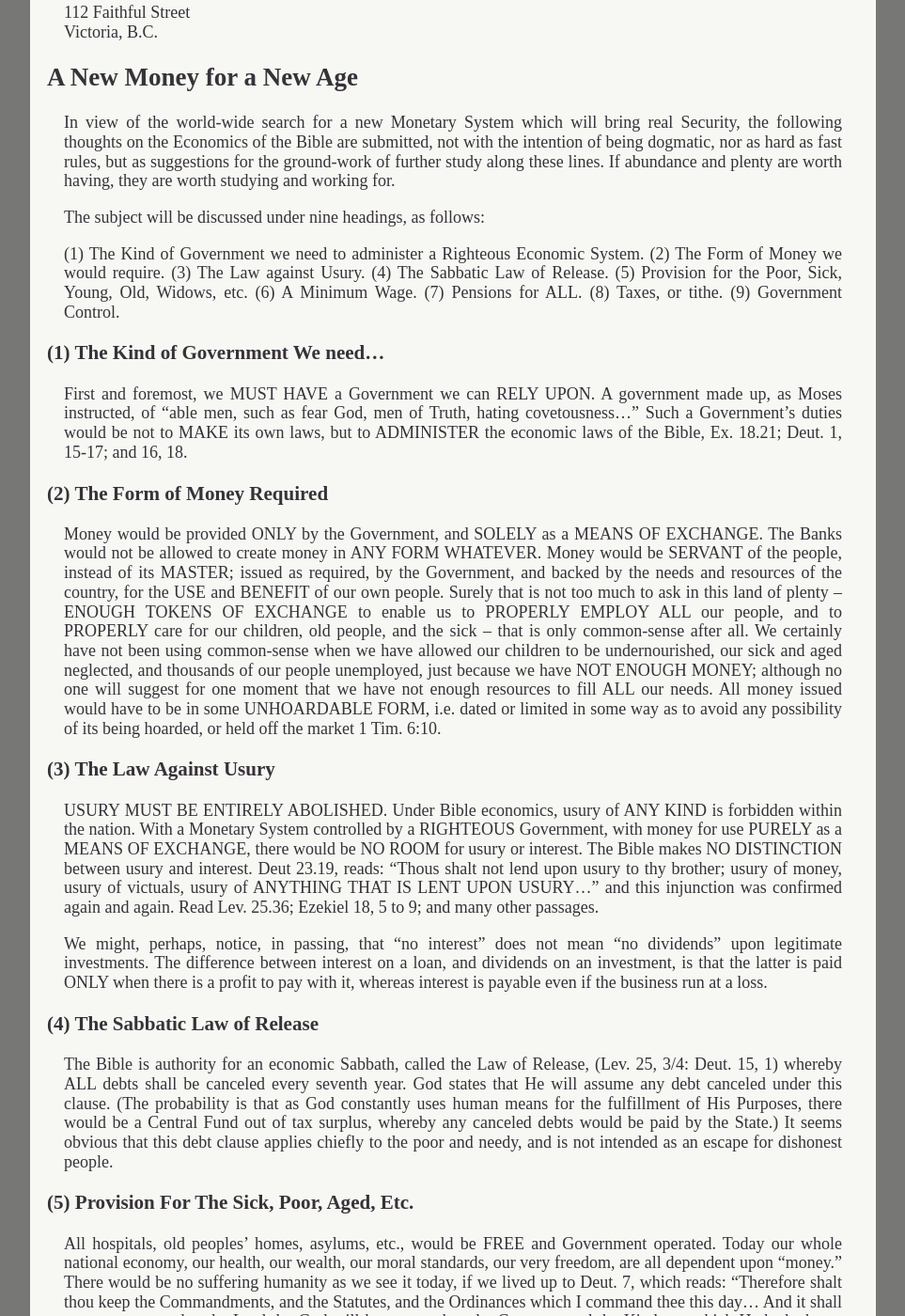
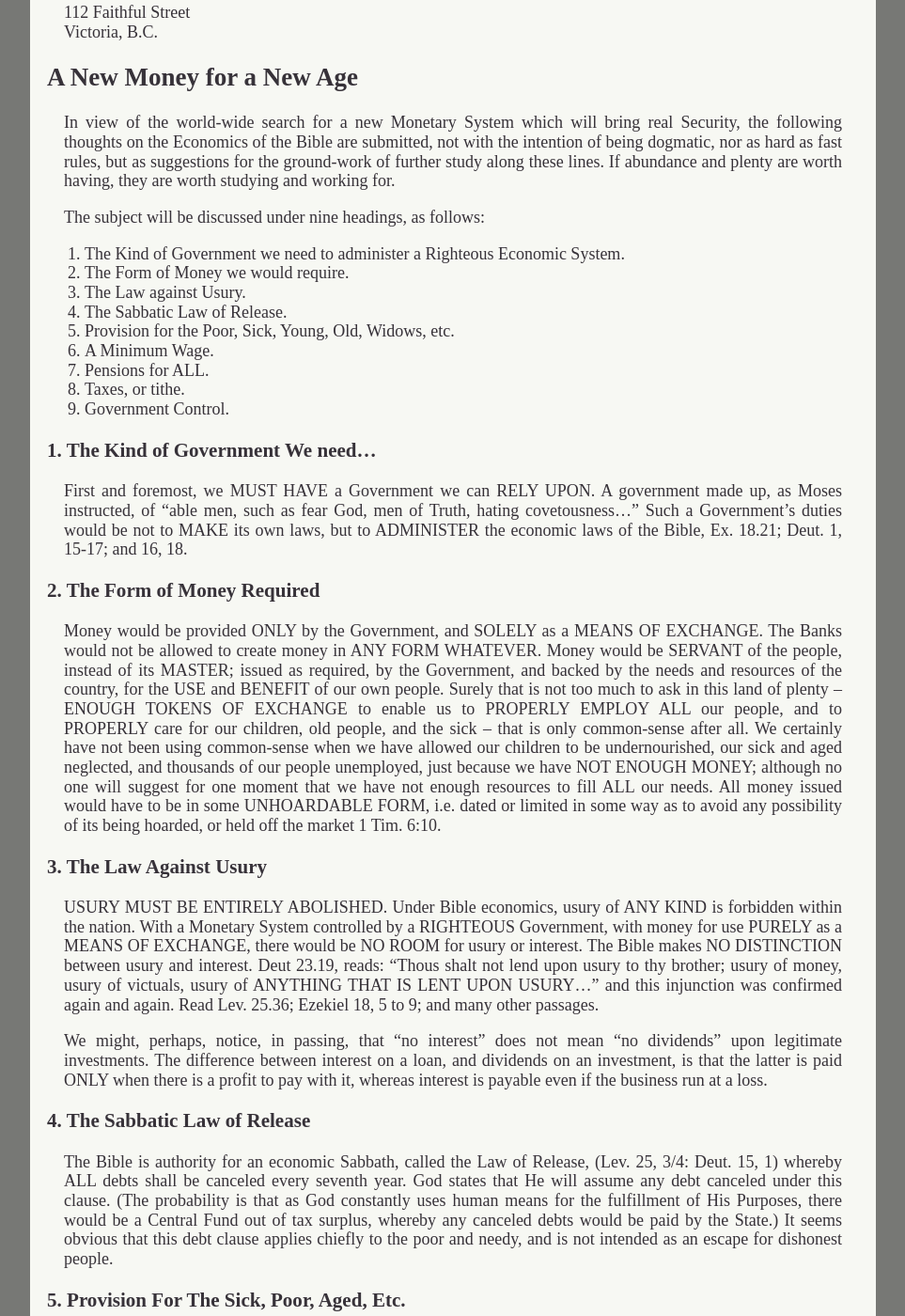
Before and after one commit to heuripedes/heuripedes.github.com, a Jekyll site: the page built from _posts/2019-11-24-old-pamphlet-a-new-money-for-a-new-age.md, in a window 1280 px wide and 1400 px high, scrolled down 366 px. Shown: the whole window at 94% size, without its empty margins (158-1121 px from the left). Built offline with Jekyll 4.4.1, drawn with Linux system fonts in a browser that asks for light colours; some web fonts are replaced; comment, search, counter and statistics services are not loaded; some of the changed text lies outside the part shown.

Commit message:
correçao na formataçao de um dos panfletos

```diff
--- a/_posts/2019-11-24-old-pamphlet-a-new-money-for-a-new-age.md
+++ b/_posts/2019-11-24-old-pamphlet-a-new-money-for-a-new-age.md
@@ -19,53 +19,53 @@ In view of the world-wide search for a new Monetary System which will bring real
 
 The subject will be discussed under nine headings, as follows:
 
-(1) The Kind of Government we need to administer a Righteous Economic System.
-(2) The Form of Money we would require.
-(3) The Law against Usury.
-(4) The Sabbatic Law of Release.
-(5) Provision for the Poor, Sick, Young, Old, Widows, etc.
-(6) A Minimum Wage.
-(7) Pensions for ALL.
-(8) Taxes, or tithe.
-(9) Government Control.
+1. The Kind of Government we need to administer a Righteous Economic System.
+2. The Form of Money we would require.
+3. The Law against Usury.
+4. The Sabbatic Law of Release.
+5. Provision for the Poor, Sick, Young, Old, Widows, etc.
+6. A Minimum Wage.
+7. Pensions for ALL.
+8. Taxes, or tithe.
+9. Government Control.
 
-### (1) The Kind of Government We need...
+### 1. The Kind of Government We need...
 
 First and foremost, we MUST HAVE a Government we can RELY UPON. A government made up, as Moses instructed, of "able men, such as fear God, men of Truth, hating covetousness..." Such a Government's duties would be not to MAKE its own laws, but to ADMINISTER the economic laws of the Bible, Ex. 18.21; Deut. 1, 15-17; and 16, 18.
 
-### (2) The Form of Money Required
+### 2. The Form of Money Required
 
 Money would be provided ONLY by the Government, and SOLELY as a MEANS OF EXCHANGE. The Banks would not be allowed to create money in ANY FORM WHATEVER. Money would be SERVANT of the people, instead of its MASTER; issued as required, by the Government, and backed by the needs and resources of the country, for the USE and BENEFIT of our own people. Surely that is not too much to ask in this land of plenty -- ENOUGH TOKENS OF EXCHANGE to enable us to PROPERLY EMPLOY ALL our people, and to PROPERLY care for our children, old people, and the sick -- that is only common-sense after all. We certainly have not been using common-sense when we have allowed our children to be undernourished, our sick and aged neglected, and thousands of our people unemployed, just because we have NOT ENOUGH MONEY; although no one will suggest for one moment that we have not enough resources to fill ALL our needs. All money issued would have to be in some UNHOARDABLE FORM, i.e. dated or limited in some way as to avoid any possibility of its being hoarded, or held off the market 1 Tim. 6:10.
 
-### (3) The Law Against Usury
+### 3. The Law Against Usury
 
 USURY MUST BE ENTIRELY ABOLISHED. Under Bible economics, usury of ANY KIND is forbidden within the nation. With a Monetary System controlled by a RIGHTEOUS Government, with money for use PURELY as a MEANS OF EXCHANGE, there would be NO ROOM for usury or interest. The Bible makes NO DISTINCTION between usury and interest. Deut 23.19, reads: "Thous shalt not lend upon usury to thy brother; usury of money, usury of victuals, usury of ANYTHING THAT IS LENT UPON USURY..." and this injunction was confirmed again and again. Read Lev. 25.36; Ezekiel 18, 5 to 9; and many other passages.
 
 We might, perhaps, notice, in passing, that "no interest" does not mean "no dividends" upon legitimate investments. The difference between interest on a loan, and dividends on an investment, is that the latter is paid ONLY when there is a profit to pay with it, whereas interest is payable even if the business run at a loss.
 
-### (4) The Sabbatic Law of Release
+### 4. The Sabbatic Law of Release
 
 The Bible is authority for an economic Sabbath, called the Law of Release, (Lev. 25, 3/4: Deut. 15, 1) whereby ALL debts shall be canceled every seventh year. God states that He will assume any debt canceled under this clause. (The probability is that as God constantly uses human means for the fulfillment of His Purposes, there would be a Central Fund out of tax surplus, whereby any canceled debts would be paid by the State.) It seems obvious that this debt clause applies chiefly to the poor and needy, and is not intended as an escape for dishonest people.
 
-### (5) Provision For The Sick, Poor, Aged, Etc.
+### 5. Provision For The Sick, Poor, Aged, Etc.
 
 All hospitals, old peoples' homes, asylums, etc., would be FREE and Government operated. Today our whole national economy, our health, our wealth, our moral standards, our very freedom, are all dependent upon "money." There would be no suffering humanity as we see it today, if we lived up to Deut. 7, which reads: "Therefore shalt thou keep the Commandments, and the Statutes, and the Ordinances which I command thee this day... And it shall come to pass... that the Lord thy God will keep unto thee the Covenant and the Kindness which He hath shewn unto thy fathers... AND THE LORD WILL TAKE AWAY FROM THEE ALL SICKNESS..."
 
-### (6) A Minimum Wage
+### 6. A Minimum Wage
 
 Our Lord's Parable of the Labourers in the vineyard (Matt. 20) would appear to give full authority for a Minimum Wage. "Whatsoever is right, " the Master of the vineyard said to the men hired at the eleventh hour, "that shall ye receive;" and He gave them THE SAME WAGE as those who had been working all day, showing plainly that He recognized that their "right" or "need" was equal with those who had been hired earlier, even though their opportunity for earning ta wage had not been so great. In this age of statistics, it should be a simple matter to determine the minimum wage NEEDED in any country -- it should be SUFFICIENT to provide the worker with ALL the necessities of life. Thereafter, of course the wage would be determined by the natural law of supply and demand, together with the efficiency of the worker. The Bible age for workers appears to be from 20 years old to 55, and in some cases from 25 years old to 50.
 
 St. Paul clearly provided the answer to those who say that this system would be abused by the lazy, when he says in 2 Thess. 3, 10; "He that will not work, neither shall he eat." There is also an age-old axiom, given by God Himself to Adam (Gen. 3, 19) "In the sweat of thy face shall thou eat bread, till thou return unto the ground."
 
-### (7) Pensions for All
+### 7. Pensions for All
 
 Under a righteous SERVANT-MONEY SYSTEM, ALL citizens, upon reaching retiring age (generally 55), would automatically retire and receive their first pension cheque, and could then look forward to a happy and provided-for old age, without having to work right up to the edge of the grave, as so many do nowadays. Here again the Statistical Branch would be able to work out the amount of the ideal pension -- based upon a supply of NECESSITIES for the rest of one's life. (Probably it would be found to be a somewhat similar amount to the Minimum Wage). Proof of age and citizenship would be the ONLY REQUIREMENT for eligibility -- the Bureau of Vital Statistics would keep in touch with every man, woman and child in the country, and would pay the pension for ALL, from the highest to the lowest in the land, as soon as it became due. There would be no need for property or means test. Deut. 10.10; 24.17; Ex. 22.22; Jer. 7, 5/6.
 
-### (8) Taxes or Tithe
+### 8. Taxes or Tithe
 
 Only ONE TAX for everyone. 10% of ALL Income or increase. (In exceptional cases 20% may be expected of the wealthy). In the case of there being no increase, as with a farmer's poor crop for instance, there would be no tax at all that year -- or if the income were to cease for any reason, so would the tax. One-tenth of all taxes would go to the upkeep of the Church, the remaining nine-tenths to the State for all purposes, such as education, hospitals, pensions, etc. Mal. 3.8/11 etc.
 
-### (9) The Government Control NEEDED
+### 9. The Government Control NEEDED
 
 All essential services, such as light, heat, water, transportation, should be run by the Government for the benefit of the people; though under the Bible Economic System, where no huge combines, monopolies and cartels could flourish, and where private enterprise could be better relied upon to serve the people at a reasonable rate, this may not be necessary. It does not require very much imagination to visualize the future, with atomic power harnessed for all sorts of BENEFICIAL USES; central heating and lighting for whole cities; unlimited power for farms and factories, or for transportation, etc. Today there is LITERALLY NOTHING standing in the way of these wonders, except finance, and our own sin and greed, and refusal to obey God's Laws.
 
```
